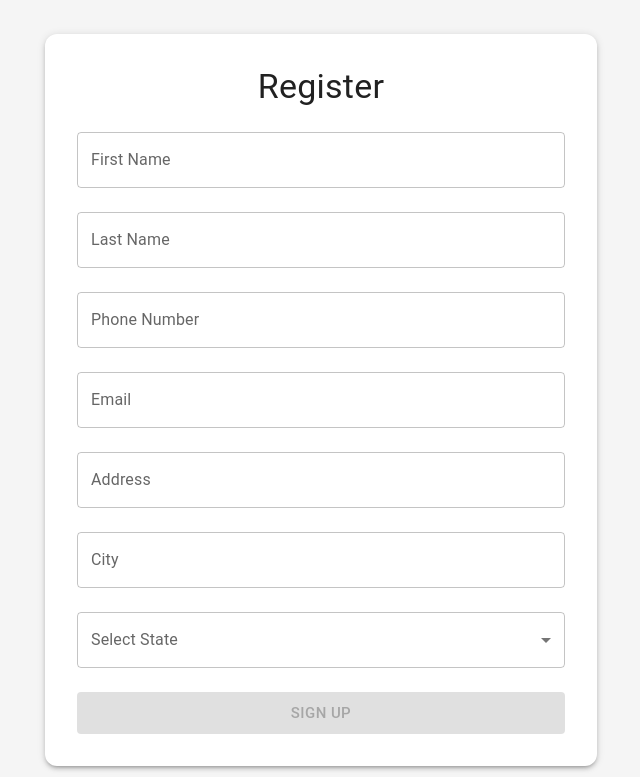
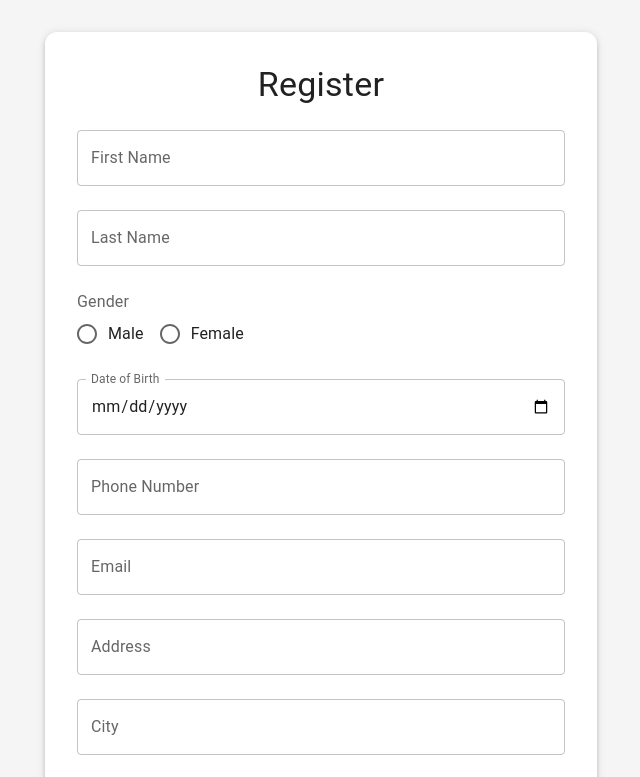
Before and after one commit to kushal-zinzuvadia-simform/Login-Signup-form, a React (Vite) app: page / in a window 1280 px wide. Shown: the top 777 px of the page, without its empty margins (319-959 px from the left). Built offline with nearby package versions, Linux system fonts and the light colour scheme.

Commit message:
feat: Add gender and DOB field to sign up form

```diff
--- a/src/components/Register.tsx
+++ b/src/components/Register.tsx
@@ -7,6 +7,12 @@ import {
   Typography,
   Button,
   MenuItem,
+  FormControl,
+  FormLabel,
+  RadioGroup,
+  FormControlLabel,
+  Radio,
+  FormHelperText,
 } from "@mui/material";
 import { zodResolver } from "@hookform/resolvers/zod";
 import { INDIAN_STATES } from "../data/stateData";
@@ -55,6 +61,44 @@ export const Register = () => {
           helperText={errors.lastName?.message}
         />
 
+        <Controller
+          name="gender"
+          control={control}
+          render={({ field }) => (
+            <FormControl error={!!errors.gender}>
+              <FormLabel>Gender</FormLabel>
+              <RadioGroup {...field} value={field.value ?? ""} row>
+                <FormControlLabel
+                  value="Male"
+                  control={<Radio />}
+                  label="Male"
+                />
+                <FormControlLabel
+                  value="Female"
+                  control={<Radio />}
+                  label="Female"
+                />
+              </RadioGroup>
+              {errors.gender && (
+                <FormHelperText>{errors.gender.message}</FormHelperText>
+              )}
+            </FormControl>
+          )}
+        />
+
+        <TextField
+          {...register("dob")}
+          label="Date of Birth"
+          type="date"
+          fullWidth
+          error={!!errors.dob}
+          helperText={errors.dob?.message}
+          slotProps={{
+            inputLabel: { shrink: true },
+            htmlInput: { max: new Date().toISOString().split("T")[0] },
+          }}
+        />
+
         <TextField
           {...register("phone")}
           label="Phone Number"
@@ -62,6 +106,11 @@ export const Register = () => {
           fullWidth
           error={!!errors.phone}
           helperText={errors.phone?.message}
+          slotProps={{
+            htmlInput: {
+              maxLength: 10,
+            },
+          }}
         />
 
         <TextField
--- a/src/types/schema.ts
+++ b/src/types/schema.ts
@@ -10,7 +10,8 @@ export const schema = z.object({
     })
     .max(20, {
       message: "First name is too long. Max. 20 characters are allowed",
-    }),
+    })
+    .regex(/^[a-zA-Z]+$/, "Name must contain only alphabets"),
 
   lastName: z
     .string()
@@ -19,14 +20,39 @@ export const schema = z.object({
     })
     .max(20, {
       message: "Last name is too long. Max. 20 characters are allowed",
-    }),
+    })
+    .regex(/^[a-zA-Z]+$/, "Name must contain only alphabets"),
+
+  gender: z.enum(["Male", "Female"], {
+    message: "Please select a gender",
+  }),
+
+  dob: z
+    .string()
+    .min(1, { message: "Date of birth is required" })
+    .refine(
+      (val) => {
+        const date = new Date(val);
+        return !isNaN(date.getTime());
+      },
+      { message: "Enter a valid date of birth" },
+    )
+    .refine(
+      (val) => {
+        return new Date(val) < new Date();
+      },
+      { message: "Date of birth must be in the past" },
+    ),
 
   phone: z
     .string()
     .min(1, { message: "Phone number is required" })
-    .regex(/^\d{10}$/, "Phone number must be exactly 10 digits"),
+    .regex(/^\d{10}$/, "Phone number must contain only digits"),
 
-  email: z.string().min(1, { message: "Email is required" }).email(),
+  email: z
+    .string()
+    .min(1, { message: "Email is required" })
+    .check(z.email({ message: "Enter a valid email address" })),
 
   address: z
     .string()
--- a/src/utils/Patterns.ts
+++ b/src/utils/Patterns.ts
@@ -1,4 +1,4 @@
 export const patterns = {
   address: /^[a-zA-Z0-9\s.,#/-]{5,100}$/,
-  city: /^[a-zA-Z][a-zA-Z\s.'-]{1,49}$/,
+  city: /^[A-Za-z]+(?:[ .'-][A-Za-z]+)*$/, // Only allow punctuation for separating words
 };
```
